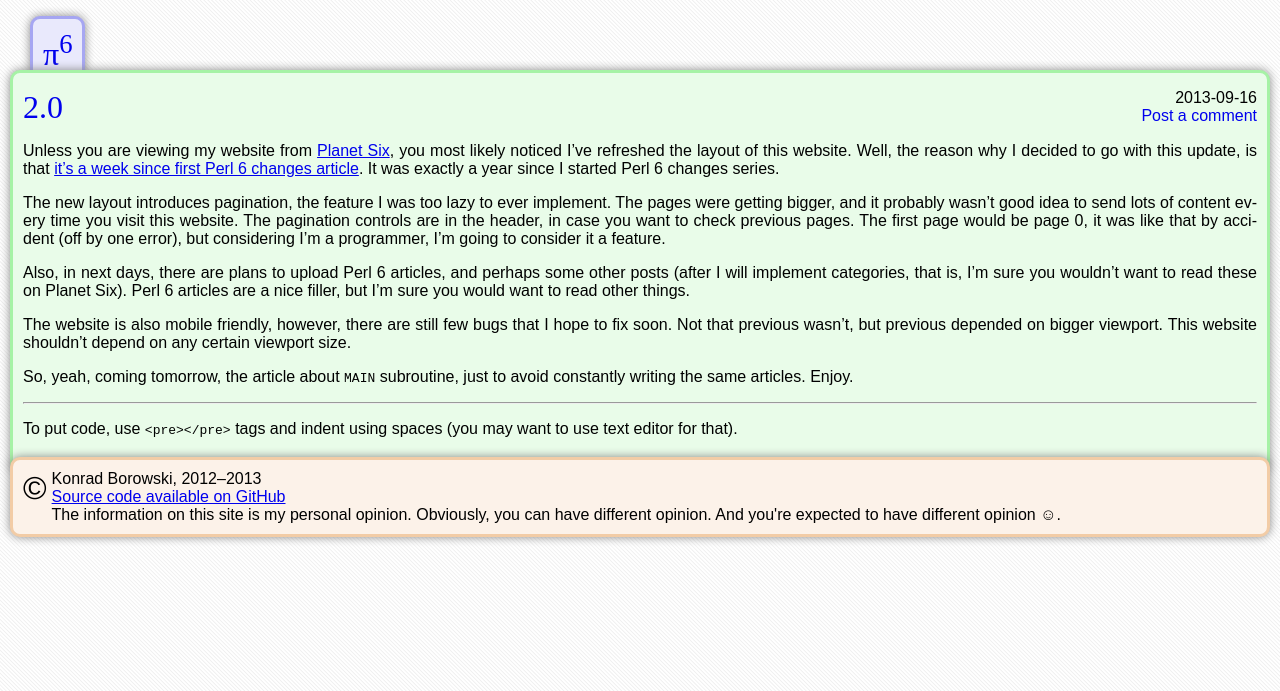
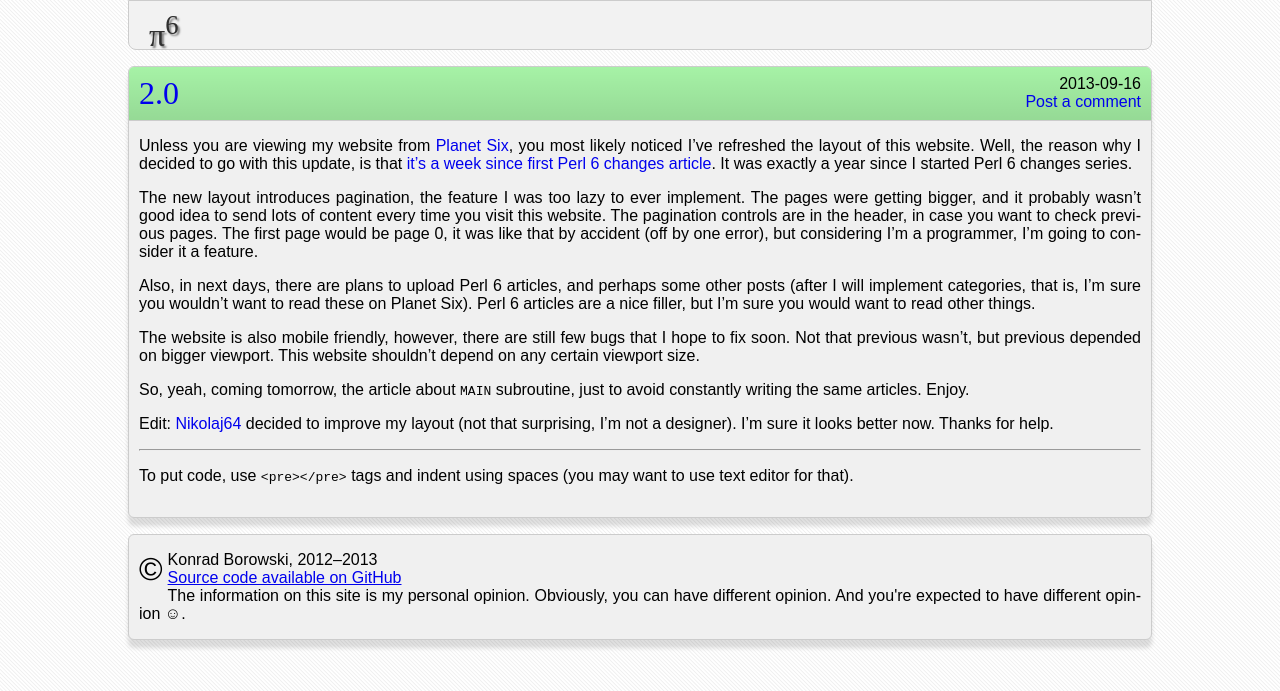
Before and after one commit to KamilaBorowska/old-xfix.github.io, a Jekyll site: the page built from _posts/2013-09-16-two-dot-zero.md, in a window 1280 px wide. Shown: the top 691 px of the page. Built offline with Jekyll 4.4.1, drawn with Linux system fonts in a browser that asks for light colours; some web fonts are replaced; comment, search, counter and statistics services are not loaded.

Commit message:
Improve layout

```diff
--- a/_posts/2013-09-16-two-dot-zero.md
+++ b/_posts/2013-09-16-two-dot-zero.md
@@ -28,3 +28,7 @@ size.
 
 So, yeah, coming tomorrow, the article about `MAIN` subroutine, just to
 avoid constantly writing the same articles. Enjoy.
+
+Edit: [Nikolaj64](https://github.com/Nikolaj64) decided to improve my
+layout (not that surprising, I'm not a designer). I'm sure it looks
+better now. Thanks for help.
--- a/index.css
+++ b/index.css
@@ -15,8 +15,12 @@ html, body {
 
 body {
     background: url(lines.png);
-    margin: 10px;
+    margin-left: auto;
+    margin-right: auto;
     font-family: sans-serif;
+    max-width: 1024px;
+    margin-top: 0px;
+    padding-top: 0px;
 }
 
 header, article, footer {
@@ -24,19 +28,26 @@ header, article, footer {
 }
 
 body > header {
-    margin: 0 20px;
+    margin: 0px;
+    margin-bottom: 16px;
+    padding: 0 20px 0 20px;
+    background: #F2F2F2;
+    height: 48px;
+    border: 1px solid hsl(0, 0%, 80%);
+    border-bottom-right-radius: 8px;
+    border-bottom-left-radius: 8px;
 }
 
 body > header:after, article header:after {
     content: " "; display: block; clear: both;
 }
 
-body > header h1, article, footer, nav li {
-    border-radius: 10px;
+article, footer {
     padding: 10px;
-    box-shadow: 0 0 10px #888;
-    margin-top: -1em;
-    border: 3px solid;
+    border: 1px solid;
+}
+
+article {
 }
 
 header a {
@@ -44,10 +55,14 @@ header a {
 }
 
 body > header h1 {
-    background: hsl(240, 75%, 95%);
-    border-color: hsl(240, 75%, 80%);
+    background: none;
+    color: #303030;
+    text-shadow: 2px 2px 2px rgba(0, 0, 0, 0.5);
+    border: 0px none;
     float: left;
-    margin-top: 0.2em;
+    height: 48px;
+    line-height: 48px;
+    margin-bottom: 16px;
 }
 
 nav ul {
@@ -57,63 +72,86 @@ nav ul {
 nav li {
     float: right;
     list-style: none;
-    margin-top: 0.2em;
-    padding-bottom: 0.5em;
     font-size: 200%;
-    background: hsl(270, 75%, 95%);
-    border-color: hsl(270, 75%, 80%);
-    margin-left: 0.5em;
+    border: 0px none;
+    margin: 0px;
+    margin-top: -0.5em;
+    height: 48px;
+    line-height: 48px;
+}
+
+nav li a {
+    color: #A0A0A0;
+    padding-left: 8px;
+    padding-right: 8px;
 }
 
 .selected {
-    background: hsl(60, 75%, 95%);
-    border-color: hsl(60, 75%, 80%);
+    background: linear-gradient(rgba(0, 0, 0, 0) 90%, rgb(165, 242, 165) 90%);
+    background: -webkit-linear-gradient(rgba(1, 0, 0, 0) 90%, rgb(165, 242, 165) 90%);
+    cursor: default;
+    padding-left: 8px;
+    padding-right: 8px;
 }
 
-article {
-    background: hsl(0, 75%, 95%);
-    border-color: hsl(0, 75%, 80%);
+article, footer {
+    border-color: hsl(0, 0%, 80%);
     padding-top: 1em;
     padding-bottom: 1em;
+    background: rgb(240, 240, 240);
+    margin-bottom: 16px;
+    border-radius: 6px;
+    box-shadow: 0px 8px 4px rgba(0, 0, 0, 0.125);
+    overflow: hidden;
+}
+
+article a {
+    text-decoration: none;
+}
+
+article header {
+    background-color: hsl(0, 75%, 80%);
+    background-image: linear-gradient(rgba(0, 0, 0, 0), rgba(0, 0, 0, 0.1));
+    background-image: -webkit-linear-gradient(rgba(0, 0, 0, 0), rgba(0, 0, 0, 0.1));
+    border-bottom: 1px solid hsl(0, 0%, 80%);
+    margin: -1em;
+    padding: 0.5em;
+    padding-left: 1em;
+    padding-right: 1em;
+    margin-bottom: 0.5em;
+}
+
+article header h1 a {
+    color: #000;
+    font-weight: lighter;
 }
 
 article:nth-child(2) {
     padding-top: 1em;
 }
 
-article:nth-child(6n + 1) {
-    background: hsl(60, 75%, 95%);
-    border-color: hsl(60, 75%, 80%);
+article:nth-child(6n + 1) header {
+    background-color: hsl(60, 75%, 80%);
 }
 
-article:nth-child(6n + 2) {
-    background: hsl(120, 75%, 95%);
-    border-color: hsl(120, 75%, 80%);
+article:nth-child(6n + 2) header {
+    background-color: hsl(120, 75%, 80%);
 }
 
-article:nth-child(6n + 3) {
-    background: hsl(180, 75%, 95%);
-    border-color: hsl(180, 75%, 80%);
+article:nth-child(6n + 3) header {
+    background-color: hsl(180, 75%, 80%);
 }
 
-article:nth-child(6n + 4) {
-    background: hsl(240, 75%, 95%);
-    border-color: hsl(240, 75%, 80%);
+article:nth-child(6n + 4) header {
+    background-color: hsl(240, 75%, 80%);
 }
 
-article:nth-child(6n + 5) {
-    background: hsl(300, 75%, 95%);
-    border-color: hsl(300, 75%, 80%);
+article:nth-child(6n + 5) header {
+    background-color: hsl(300, 75%, 80%);
 }
 
-article:nth-last-child(3) {
+article:nth-last-child(4) {
     padding-bottom: 1.25em;
-}
-
-footer {
-    background: hsl(30, 75%, 95%);
-    border-color: hsl(30, 75%, 80%);
-    margin-top: -1em;
 }
 
 footer p {
```
